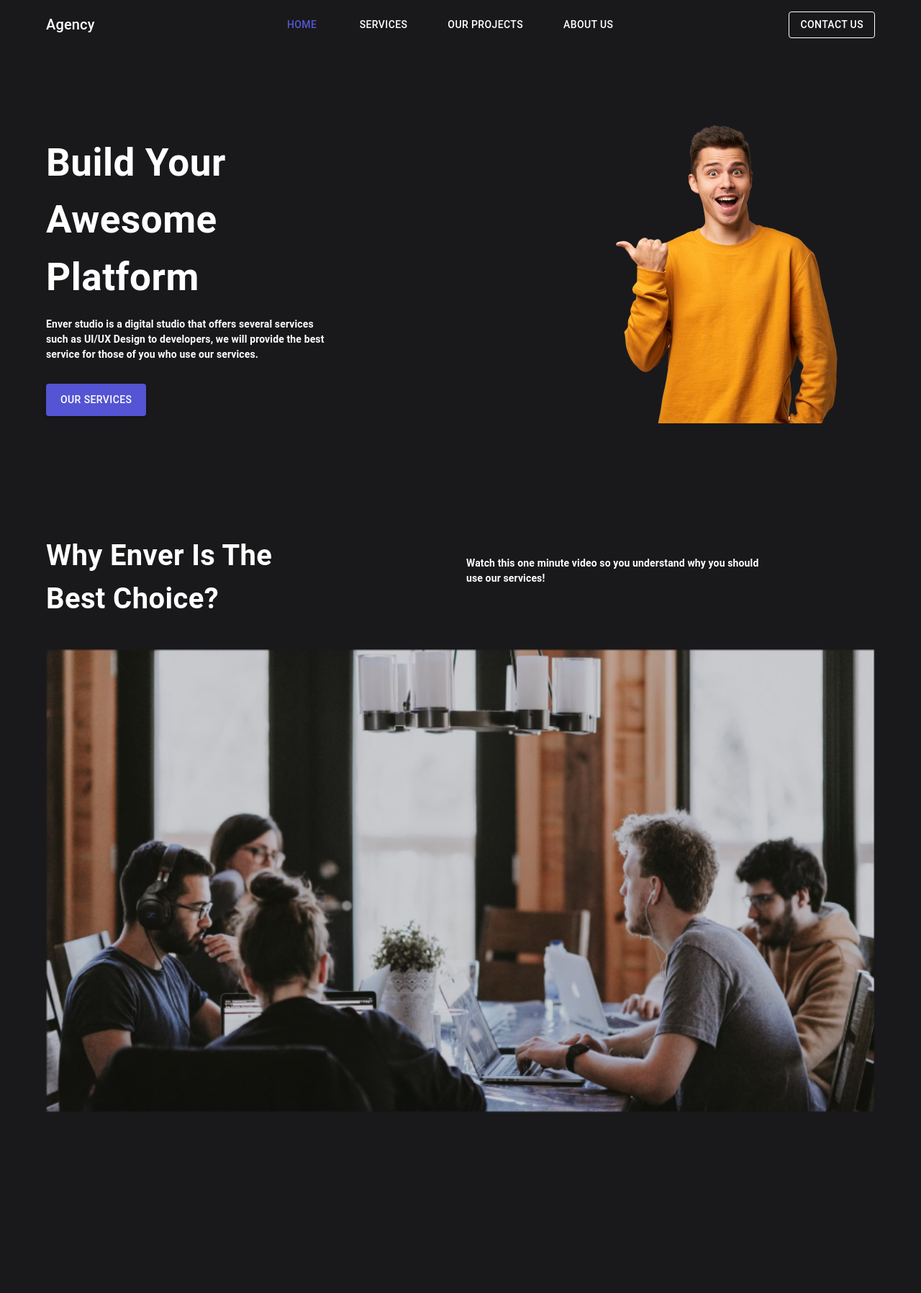
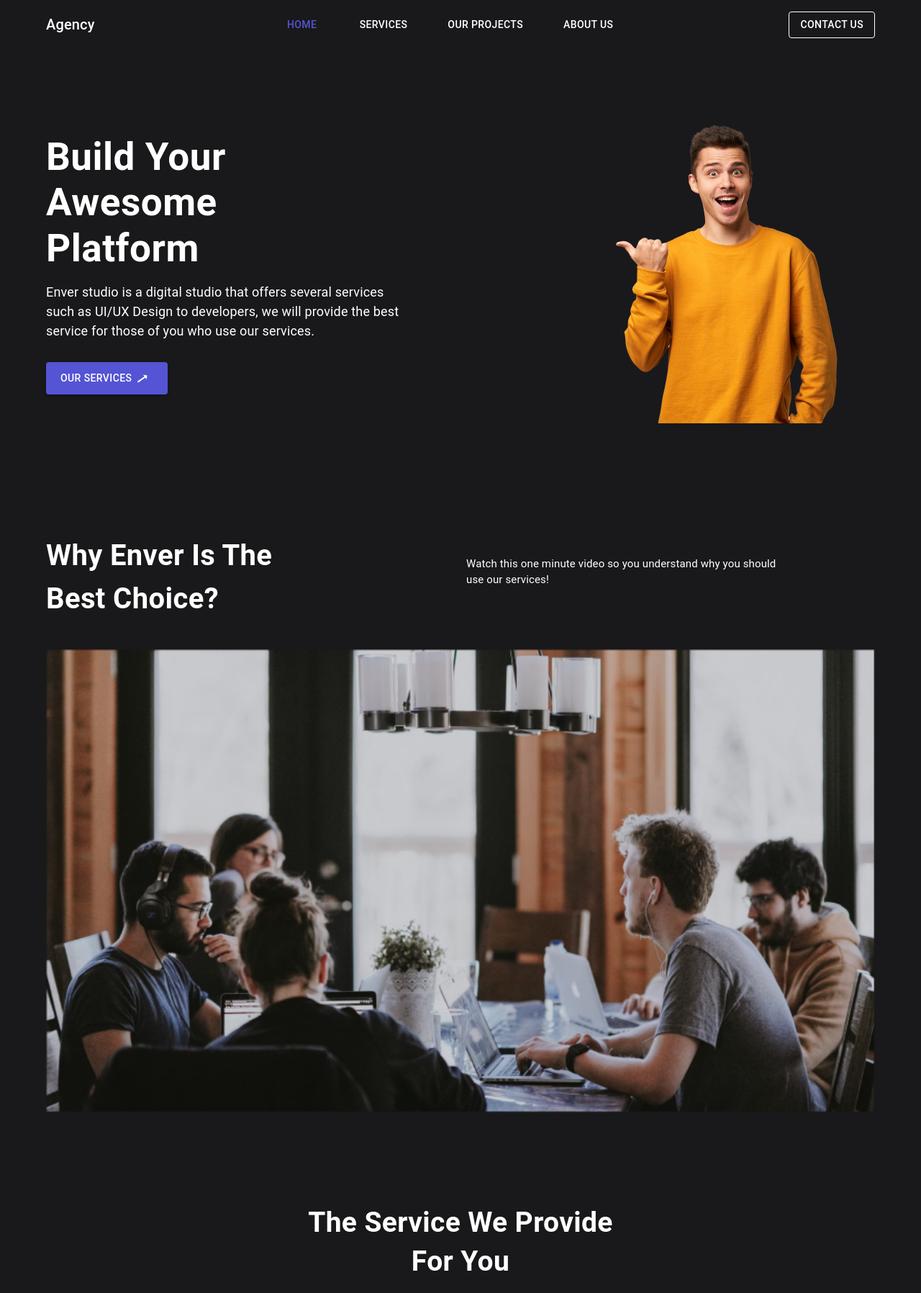
Before and after one commit to MrHamdan/agency-react, a React (Create React App) app: page / in a window 1280 px wide. Shown: the whole page at 72% size. Before the commit the page ends 1549 px from the top, so only its background shows below. Built offline with nearby package versions, Linux system fonts and the light colour scheme.

Commit message:
new sections added

```diff
--- a/src/App.js
+++ b/src/App.js
@@ -2,6 +2,7 @@ import './App.css';
 import Navbar from './Components/Navbar';
 import Hero from './Components/Hero';
 import Choice from './Components/Choice';
+import Services from './Components/Services';
 
 function App() {
   return (
@@ -9,6 +10,7 @@ function App() {
       <Navbar />
       <Hero />
       <Choice />
+      <Services />
     </div>
   );
 }
--- a/src/Components/Choice.js
+++ b/src/Components/Choice.js
@@ -10,15 +10,27 @@ const Choice = () => {
         <Container sx={{ marginTop: '150px' }}>
             <Box sx={{ flexGrow: 1 }}>
                 <Grid container spacing={2}>
-                    <Grid item xs={8} sm={12} lg={6} md={5}>
-                        <Typography sx={{ fontWeight: 'bold', fontSize: '40px', color: 'white' }}>Why Enver Is The <br /> Best Choice?</Typography>
+                    <Grid item xs={12} sm={12} lg={6} md={5}>
+                        <Typography sx={{
+                            fontWeight: 'bold',
+                            fontSize: '40px',
+                            color: 'white'
+                        }}>Why Enver Is The <br /> Best Choice?</Typography>
                     </Grid>
-                    <Grid item xs={4} sm={12} lg={5} md={5}>
-                        <Typography sx={{ fontWeight: 'bold', fontSize: '14px', color: 'white', marginTop: '30px' }}>Watch this one minute video so you understand why you should <br /> use our services!</Typography>
+                    <Grid item xs={12} sm={12} lg={5} md={5}>
+                        <Typography sx={{
+                            fontWeight: 'normal',
+                            fontSize: '15px',
+                            color: 'white',
+                            marginTop: '30px'
+                        }}>Watch this one minute video so you understand why you should <br /> use our services!</Typography>
                     </Grid>
                 </Grid>
             </Box>
-            <Box sx={{ textAlign: 'center', marginTop: '40px' }}>
+            <Box sx={{
+                textAlign: 'center',
+                marginTop: '40px'
+            }}>
                 <img style={{ width: '100%' }} src={meeting} alt="" />
             </Box>
         </Container>
--- a/src/Components/Hero.js
+++ b/src/Components/Hero.js
@@ -2,6 +2,7 @@ import { Box, Button, Grid, Typography } from '@mui/material';
 import Container from '@mui/material/Container';
 import React from 'react';
 import person from '../Images/men.png'
+import ArrowRightAltIcon from '@mui/icons-material/ArrowRightAlt';
 
 const Hero = () => {
     return (
@@ -9,17 +10,28 @@ const Hero = () => {
             <Box sx={{ flexGrow: 1 }}>
                 <Grid container spacing={2} sx={{
                     '@media(max-width: 768': {
-                        display: 'flex', justifyContent: 'center', alignItems: 'center'
+                        display: 'flex',
+                        justifyContent: 'center',
+                        alignItems: 'center'
                     }
                 }}>
                     <Grid item xs={12} sm={12} lg={8} md={5}>
-                        <Typography sx={{ fontWeight: 'bold', fontSize: '53px', color: 'white', paddingBottom: '15px', paddingTop: '20px' }}>Build Your <br /> Awesome <br /> Platform</Typography>
-                        <Typography sx={{ fontWeight: 'bold', fontSize: '14px', color: 'white' }}>Enver studio is a digital studio that offers several services <br /> such as UI/UX Design to developers, we will provide the best <br /> service for those of you who use our services.</Typography>
+                        <Typography sx={{
+                            fontWeight: 'bold',
+                            fontSize: '53px',
+                            color: 'white',
+                            paddingBottom: '15px',
+                            paddingTop: '20px',
+                            lineHeight: '1.2'
+                        }}>Build Your <br /> Awesome <br /> Platform</Typography>
+                        <Typography sx={{ fontWeight: 'normal', fontSize: '18px', color: 'white' }}>Enver studio is a digital studio that offers several services <br /> such as UI/UX Design to developers, we will provide the best <br /> service for those of you who use our services.</Typography>
                         <Button variant="contained" sx={{
-                            marginTop: '30px', backgroundColor: '#5454D4', padding: '10px 20px', '&:hover': {
+                            marginTop: '30px',
+                            backgroundColor: '#5454D4',
+                            padding: '10px 20px', '&:hover': {
                                 backgroundColor: '#5254D4',
                             }
-                        }}>Our Services</Button>
+                        }}>Our Services <ArrowRightAltIcon sx={{ transform: 'rotate(-35deg)', margin: '0px 3px' }} /> </Button>
                     </Grid>
                     <Grid item xs={12} sm={12} lg={4} md={6} >
                         <Box>
--- a/src/Components/Services.js
+++ b/src/Components/Services.js
@@ -0,0 +1,27 @@
+import { Typography } from '@mui/material';
+import React from 'react';
+
+const Services = () => {
+    return (
+        <div>
+            <Typography sx={{
+                textAlign: 'center',
+                fontWeight: 'bold',
+                fontSize: '39px',
+                color: 'white',
+                paddingBottom: '15px',
+                paddingTop: '120px'
+            }}>The Service We Provide</Typography>
+            <Typography sx={{
+                textAlign: 'center',
+                fontWeight: 'bold',
+                fontSize: '39px',
+                color: 'white',
+                paddingBottom: '15px',
+                marginTop: '-20px'
+            }}>For You</Typography>
+        </div>
+    );
+};
+
+export default Services;
```
